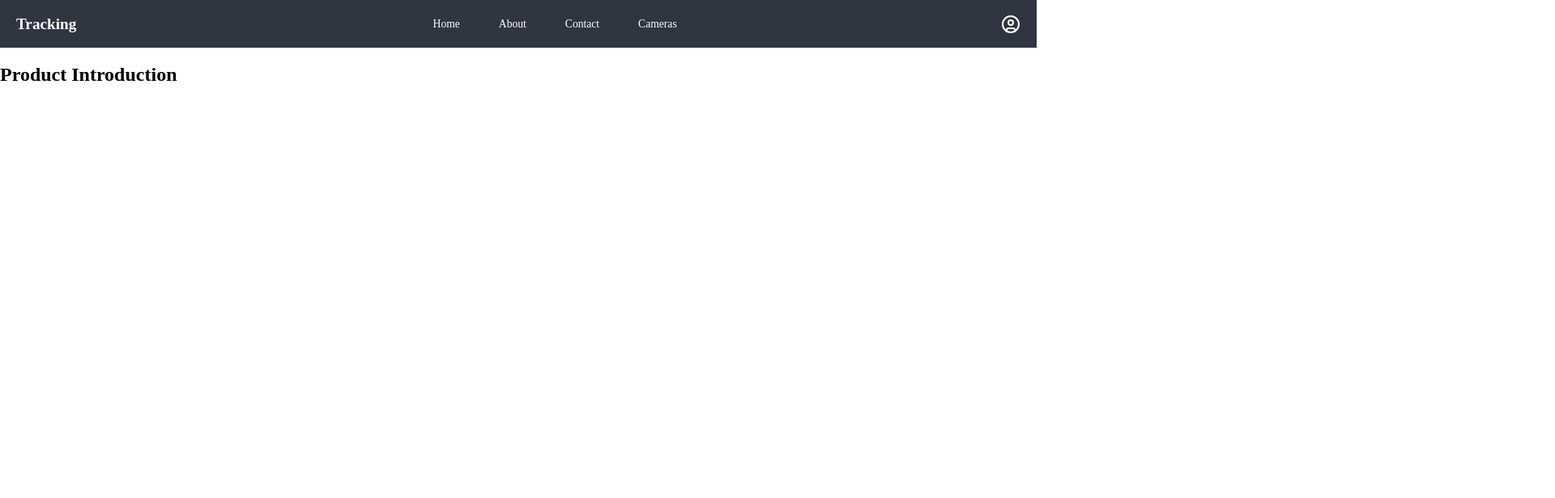
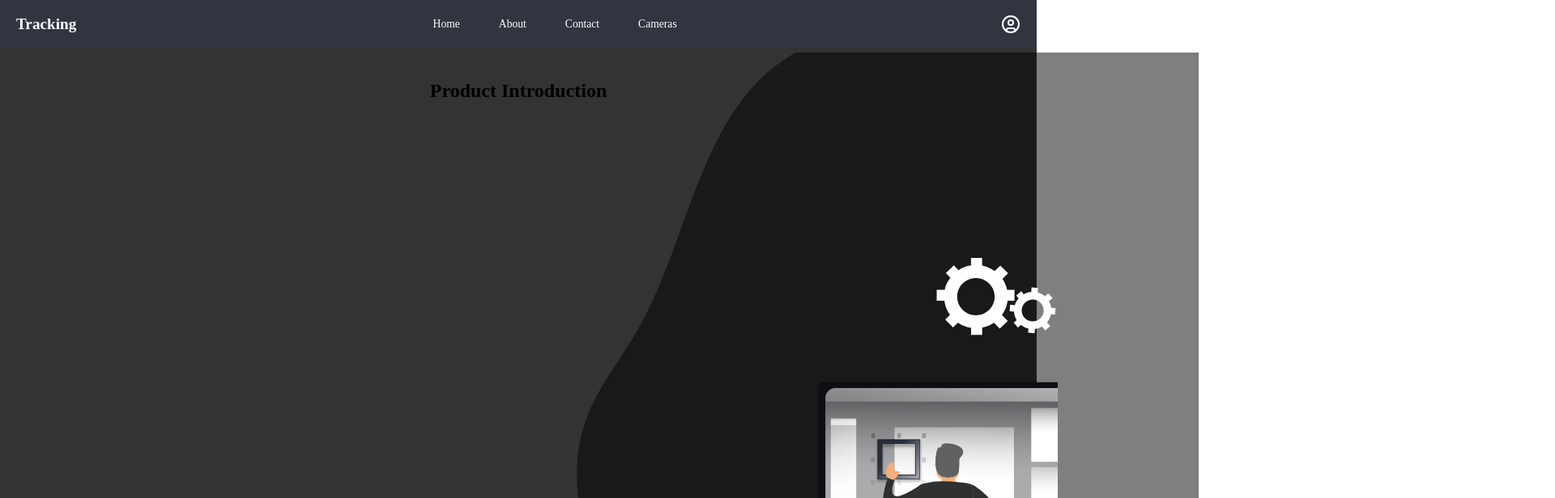
Before and after one commit to PI-Tracking/frontend, a React (Vite) app: page / in a window 1280 px wide. Shown: the top 616 px of the page at 81% size, 1920 px wide, since content can reach past the window. Built offline with nearby package versions, Linux system fonts and the light colour scheme.

Commit message:
Scroll fixed

```diff
--- a/index.html
+++ b/index.html
@@ -6,7 +6,7 @@
     <meta name="viewport" content="width=device-width, initial-scale=1.0" />
     <title>Vite + React + TS</title>
   </head>
-  <body marginwidth="0" marginheight="0" style="margin: 0px; padding: 0px; overflow: hidden; height: 100%; width: 100%;">
+  <body marginwidth="0" marginheight="0" style="margin: 0px; padding: 0px; height: 100%; width: 100%;">
     <div id="root"></div>
     <script type="module" src="/src/main.tsx"></script>
   </body>
--- a/src/components/Footer.css
+++ b/src/components/Footer.css
@@ -3,7 +3,7 @@
     color: white;
     padding: 20px 0;
     width: 100%;
-    position: absolute;
+    position: bottom;
     bottom: 0;
     left: 0;
     right: 0;
--- a/src/pages/Main/MainPage.css
+++ b/src/pages/Main/MainPage.css
@@ -1,15 +1,21 @@
-/* .page-container {
+.page-container {
   display: flex;
   flex-direction: column;
   min-height: 100vh;
 }
 
-.content-wrap {
-  flex-grow: 1;
+.product-introduction {
+  position: relative;
+  width: 100%;
+  height: 100vh;
+  background-color: #333;
+  color: rgb(0, 0, 0);
+  text-align: center;
+  padding: 20px 0;
 }
 
 .bg-svg {
-  background: url("@components/styles/blob.svg") no-repeat right;
+  background: url("../../components/styles/blob.svg") no-repeat right;
   background-size: 100%;
   position: absolute;
   top: 0;
@@ -17,7 +23,7 @@
   width: 60%;
   height: 100%;
   opacity: 1;
-  z-index: -10;
+  z-index: 10;
 }
 
 .bg2-svg {
@@ -30,7 +36,7 @@
   width: 80%;
   height: 100%;
   opacity: 1;
-  z-index: -10;
+  z-index: 10;
   overflow: visible;
 }
 
@@ -43,44 +49,3 @@ footer {
   text-align: center;
   padding: 20px 0;
 }
-
-section:last-of-type {
-  margin-bottom: 40px;
-}
-
-.test-scroll {
-  height: 1000px;
-}
-
-.detect-weapons-section {
-  display: flex;
-  flex-direction: column;
-  align-items: center;
-  justify-content: center;
-  min-height: 100vh;
-}
-
-.detect-weapons-svg {
-  background: url("../components/detectweapons.svg") no-repeat center;
-  background-size: contain;
-  width: 400px;
-  height: 400px;
-} */
-
-html { overflow-y: scroll; }
-body { position: absolute; }
-
-.page-container {
-  display: flex;
-  position: relative;
-  flex-direction: column;
-  min-height: 100vh;
-}
-
-.product-introduction {
-  display: flex;
-  flex-direction: column;
-  align-items: center;
-  justify-content: center;
-  min-height: 100vh;
-}
--- a/src/pages/Main/MainPage.tsx
+++ b/src/pages/Main/MainPage.tsx
@@ -1,52 +1,7 @@
-// import Navbar from "@components/Navbar.tsx";
-// import "./MainPage.css";
-// import Footer from "@components/Footer.tsx";
-
-
-// function MainPage() {
-//   return (
-//     <div className="page-container">
-//       <div className="content-wrap">
-//         <Navbar />
-
-//         <section className="product-introduction">
-//           <div className="bg-svg"></div>
-//           <div className="bg2-svg"></div>
-//           <div className="intro-overlay"></div>
-//           <div className="intro-content">
-//             <h1 className="text-4xl font-bold text-gray-900">Product Introduction</h1>
-//             <p className="mt-4 max-w-2xl text-lg text-gray-700">
-//               Our advanced product offers state-of-the-art solutions for real-time detection and security enhancements.
-//             </p>
-//           </div>
-//         </section>
-
-//         <section className="detect-weapons-section">
-//           <div className="detect-weapons-svg"></div>
-//           <div className="detect-weapons-content">
-//             <h2 className="text-3xl font-semibold">Weapon Detection</h2>
-//             <p className="mt-2 text-lg">Real-time detection of weapons in the scene.</p>
-//           </div>
-//         </section>
-
-//         <section className="security-enhancements-section">
-//           <div className="security-enhancements-svg"></div>
-//           <div className="security-enhancements-content">
-//             <h2 className="text-3xl font-semibold">Security Enhancements</h2>
-//             <p className="mt-2 text-lg">Enhanced security measures to protect against threats.</p>
-//           </div>
-//         </section>
-//       </div>
-
-//       {/* <Footer /> */}
-//     </div>
-//   );
-// }
-
-// export default MainPage;
 
 import Footer from "@components/Footer";
 import Navbar from "@components/Navbar.tsx";
+import "./MainPage.css";
 
 function MainPage() {
   return (
@@ -55,8 +10,9 @@ function MainPage() {
       <main className="page-container">
         <section className="product-introduction">
           <div className="bg-svg"></div>
+          <div className="bg2-svg"></div>
+
           <h1>Product Introduction</h1>
-          <div className="t" style={{width: "100%", height: "700px"}}></div>
 
         </section>
         <section className="detect-weapons-section">
@@ -74,7 +30,7 @@ function MainPage() {
         <section className="symbol-asthetics">
         </section>
       </main>
-      {/* <Footer /> */}
+      <Footer />
     </>
   );
 }
```
